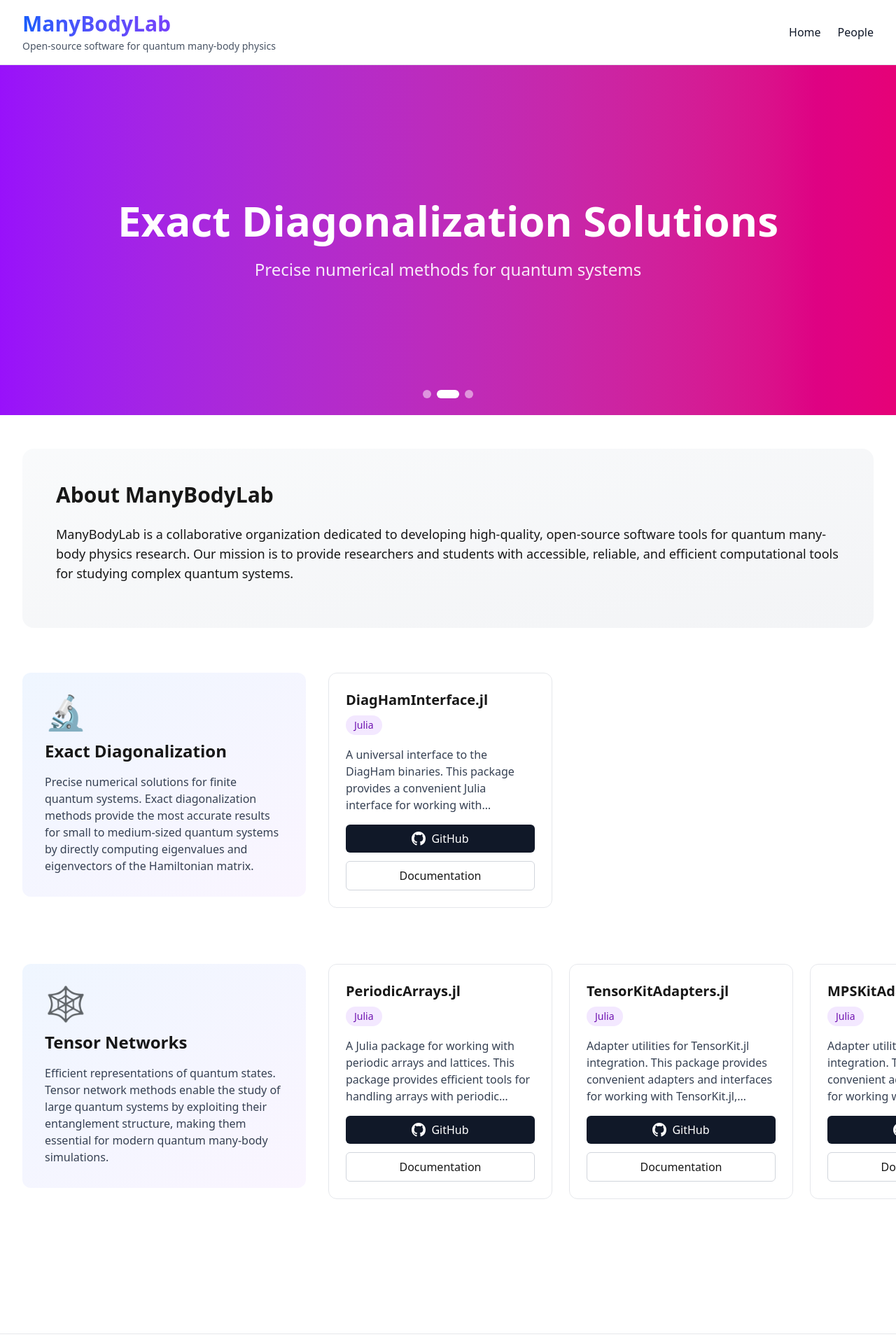
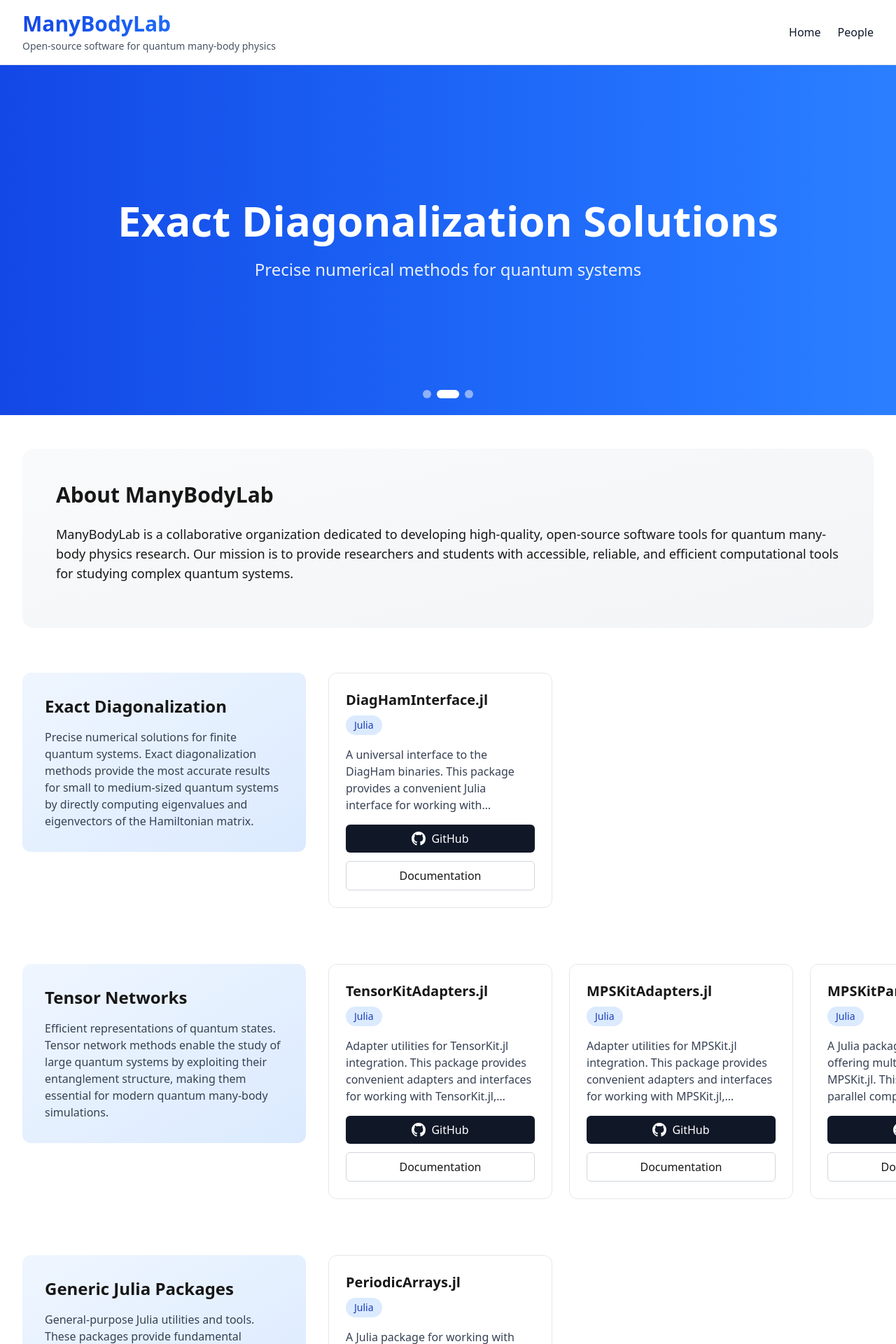
Before and after one commit to ManyBodyLab/manybodylabwebsite, a Next.js app: page / in a window 1280 px wide. Shown: the top 1920 px of the page at 70% size. Built offline with nearby package versions, Linux system fonts and the light colour scheme.

Commit message:
Update design: move PeriodicArrays to Generic Julia Packages, remove category icons, change color theme to blue
Co-authored-by: AFeuerpfeil <36232041+AFeuerpfeil@users.noreply.github.com>

```diff
--- a/src/app/page.tsx
+++ b/src/app/page.tsx
@@ -8,17 +8,17 @@ const bannerSlides = [
   {
     title: "Open-Source Quantum Many-Body Physics",
     subtitle: "High-quality software tools for researchers and students",
-    gradient: "from-blue-600 to-purple-600"
+    gradient: "from-blue-900 to-blue-600"
   },
   {
     title: "Exact Diagonalization Solutions",
     subtitle: "Precise numerical methods for quantum systems",
-    gradient: "from-purple-600 to-pink-600"
+    gradient: "from-blue-700 to-blue-500"
   },
   {
     title: "Tensor Network Methods",
     subtitle: "Efficient representations of quantum states",
-    gradient: "from-pink-600 to-red-600"
+    gradient: "from-blue-800 to-blue-400"
   }
 ];
 
@@ -39,7 +39,7 @@ export default function Home() {
         <div className="max-w-7xl mx-auto px-4 sm:px-6 lg:px-8 py-4">
           <div className="flex justify-between items-center">
             <div>
-              <h1 className="text-2xl sm:text-3xl font-bold bg-gradient-to-r from-blue-600 to-purple-600 bg-clip-text text-transparent">
+              <h1 className="text-2xl sm:text-3xl font-bold bg-gradient-to-r from-blue-700 to-blue-500 bg-clip-text text-transparent">
                 ManyBodyLab
               </h1>
               <p className="text-xs sm:text-sm text-gray-600 dark:text-gray-400 mt-1">
@@ -129,8 +129,8 @@ export default function Home() {
               {/* Category Header - Desktop: side by side, Mobile: stacked */}
               <div className="flex flex-col lg:flex-row gap-6 sm:gap-8 mb-6 sm:mb-8">
                 <div className="lg:w-1/3 flex-shrink-0">
-                  <div className="sticky top-24 bg-gradient-to-br from-blue-50 to-purple-50 dark:from-blue-950 dark:to-purple-950 rounded-xl p-6 sm:p-8">
-                    <div className="text-4xl sm:text-5xl mb-3 sm:mb-4">{category.icon}</div>
+                  <div className="sticky top-24 bg-gradient-to-br from-blue-50 to-blue-100 dark:from-blue-950 dark:to-blue-900 rounded-xl p-6 sm:p-8">
+                    {category.icon && <div className="text-4xl sm:text-5xl mb-3 sm:mb-4">{category.icon}</div>}
                     <h3 className="text-xl sm:text-2xl font-bold mb-3 sm:mb-4">{category.name}</h3>
                     <p className="text-sm sm:text-base text-gray-700 dark:text-gray-300">
                       {category.description}
@@ -189,7 +189,7 @@ function PackageCard({ package: pkg }: { package: Package }) {
     <div className="flex-shrink-0 w-[280px] sm:w-[320px] border border-gray-200 dark:border-gray-800 rounded-xl p-4 sm:p-6 hover:shadow-xl transition-all bg-white dark:bg-gray-900 hover:scale-105 will-change-transform">
       <div className="mb-4">
         <h4 className="text-lg sm:text-xl font-semibold mb-2">{pkg.name}</h4>
-        <span className="inline-block px-2 sm:px-3 py-1 text-xs sm:text-sm bg-purple-100 dark:bg-purple-900 text-purple-800 dark:text-purple-200 rounded-full">
+        <span className="inline-block px-2 sm:px-3 py-1 text-xs sm:text-sm bg-blue-100 dark:bg-blue-900 text-blue-800 dark:text-blue-200 rounded-full">
           {pkg.language}
         </span>
       </div>
--- a/src/data/packages.ts
+++ b/src/data/packages.ts
@@ -22,7 +22,7 @@ export const packages: Package[] = [
     language: "Julia",
     githubUrl: "https://github.com/ManyBodyLab/PeriodicArrays.jl",
     docsUrl: "https://manybodylab.github.io/PeriodicArrays.jl",
-    category: "Tensor Networks"
+    category: "Generic Julia Packages"
   },
   {
     name: "TensorKitAdapters.jl",
@@ -60,12 +60,17 @@ export const categories: Category[] = [
   {
     name: "Exact Diagonalization",
     description: "Precise numerical solutions for finite quantum systems. Exact diagonalization methods provide the most accurate results for small to medium-sized quantum systems by directly computing eigenvalues and eigenvectors of the Hamiltonian matrix.",
-    icon: "🔬"
+    icon: ""
   },
   {
     name: "Tensor Networks",
     description: "Efficient representations of quantum states. Tensor network methods enable the study of large quantum systems by exploiting their entanglement structure, making them essential for modern quantum many-body simulations.",
-    icon: "🕸️"
+    icon: ""
+  },
+  {
+    name: "Generic Julia Packages",
+    description: "General-purpose Julia utilities and tools. These packages provide fundamental building blocks and utilities that can be used across different computational physics applications.",
+    icon: ""
   }
 ];
 
```
